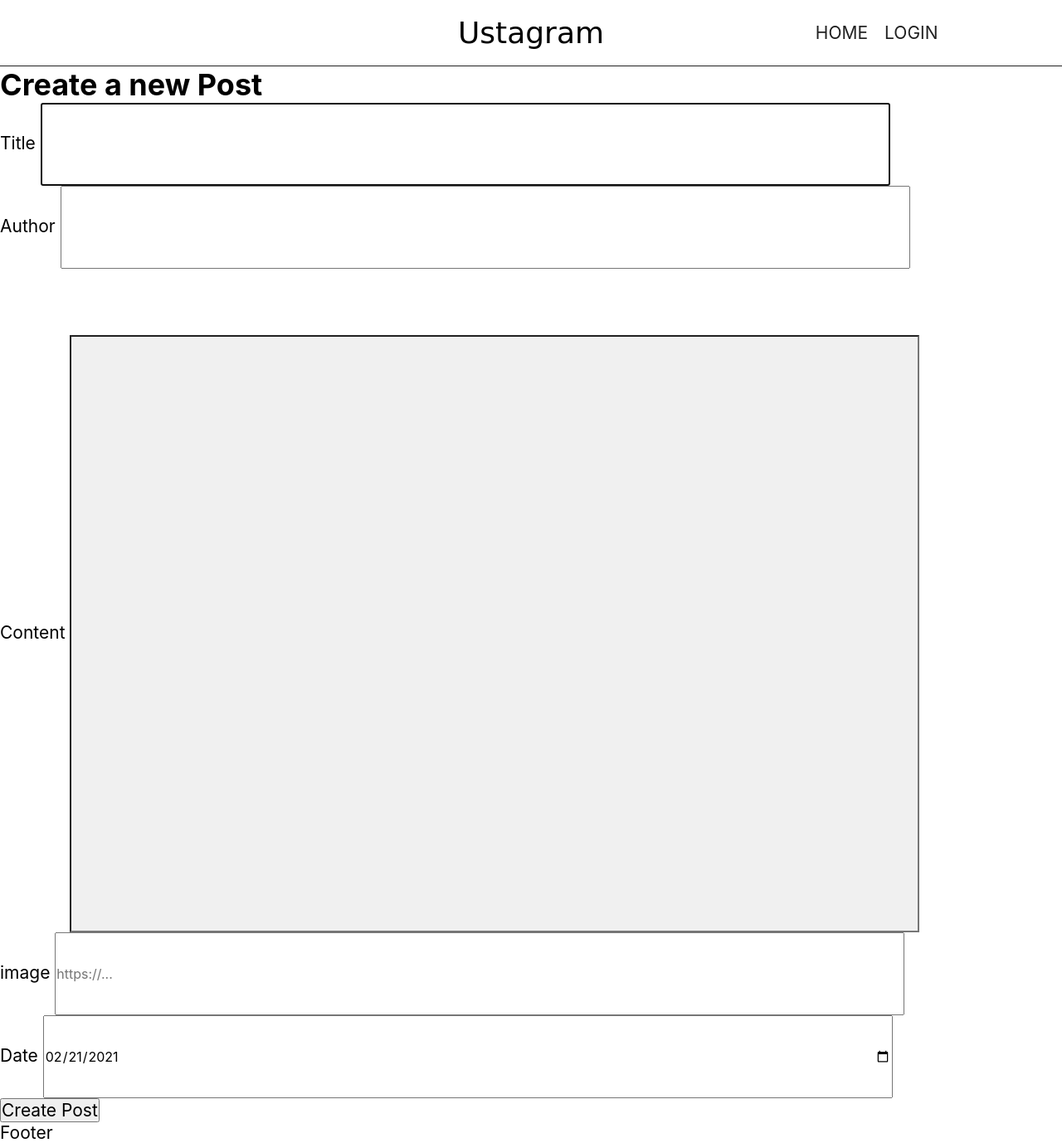
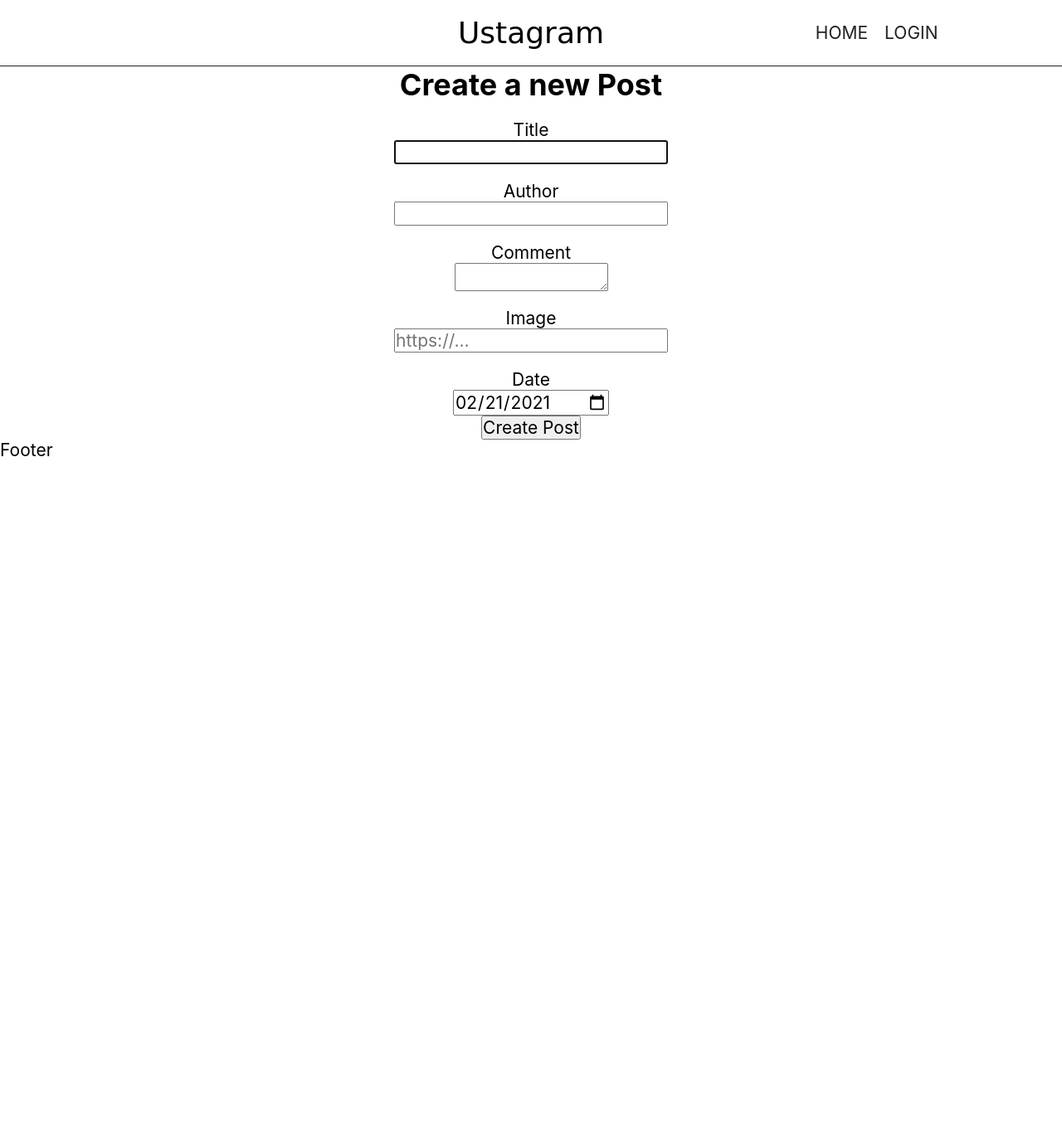
Before and after one commit to rubendata/udacity_fullstack_capstone, a Flask app: page /posts/create in a window 1280 px wide. Shown: the whole page at 83% size. After the commit the page ends 550 px from the top, so only its background shows below. Run offline with Flask 2, Linux system fonts and the light colour scheme; some web fonts are replaced.

Commit message:
added form

```diff
--- a/app.py
+++ b/app.py
@@ -16,6 +16,7 @@ def create_app(test_config=None):
     setup_db(app)
     migrate = Migrate(app, db)
     CORS(app)
+
 
 #DUMMY POSTS DATA
     posts = [{
--- a/forms.py
+++ b/forms.py
@@ -1,12 +1,12 @@
 from flask_wtf import FlaskForm
-from wtforms import StringField, DateField
+from wtforms import StringField, DateField, TextAreaField
 from wtforms.fields.html5 import URLField
 from wtforms.validators import DataRequired, url
 from datetime import datetime
 
 class PostForm(FlaskForm):
-    title = StringField('title', validators=[DataRequired()])
-    author = StringField('author', validators=[DataRequired()])
-    content = StringField('content', validators=[DataRequired()])
-    image = URLField('image', validators=[DataRequired(), url()])
-    date = DateField('date', validators=[DataRequired()],default= datetime.today())
+    title = StringField('Title', validators=[DataRequired()])
+    author = StringField('Author', validators=[DataRequired()])
+    comment = TextAreaField('Comment', validators=[DataRequired()])
+    image = URLField('Image', validators=[DataRequired(), url()])
+    date = DateField('Date', validators=[DataRequired()],default= datetime.today())
--- a/static/css/form.css
+++ b/static/css/form.css
@@ -1,10 +1,14 @@
 @import "./global.css";
 
-.form-control{
-    width: 80%;
+
+
+.form-group{
+    margin-top: 20px;
+    display: flex;
+    flex-direction: column;
+    align-items: center;
     resize: none;
-    box-sizing: border-box;
-    height: 100px;
-    font-size: 16px;
-    padding: 0px;
-}
+ }
+
+ .long_textfield{
+     height: 200px; }
--- a/templates/form.html
+++ b/templates/form.html
@@ -3,26 +3,26 @@
 
 {% block content%}
 
-<form class="form" id="form" method="POST">
+<form class="form flex_col_center" id="form" method="POST">
     <h1 class="form-heading">Create a new Post</h1>
       <div class="form-group">
-        <label for="name">Title</label>
+        <label for="title">Title</label>
         {{ form.title(class_ = 'form-control', autofocus = true) }}
       </div>
       <div class="form-group">
-        <label for="name">Author</label>
+        <label for="author">Author</label>
         {{ form.author(class_ = 'form-control', autofocus = true) }}
       </div>
       <div class="form-group">
-        <label for="name">Content</label>
-        {{ form.content(class_ = 'form-control', autofocus = true) }}
+        <label for="comment">Comment</label>
+        {{ form.comment(class_ = 'form-control', args=(8,2), autofocus = true) }}
       </div>
       <div class="form-group">
-        <label for="name">image</label>
-        {{ form.image(class_ = 'form-control', placeholder = 'https://...',autofocus = true) }}
+        <label for="image">Image</label>
+        {{ form.image(class_ = 'form-control', type="url", placeholder = 'https://...',autofocus = true) }}
       </div>
       <div class="form-group">
-        <label for="name">Date</label>
+        <label for="date">Date</label>
         {{ form.date(class_ = 'form-control', autofocus = true) }}
       </div>
       <input type="submit" value="Create Post" class="btn btn-primary btn-lg btn-block">
```
Also changed, not shown: migrations/versions/1fb956812abe_.py (added, +30 -0 lines), models.py (+4 -4 lines), templates/project-requirements.txt (renamed from templates/requirements.txt).
